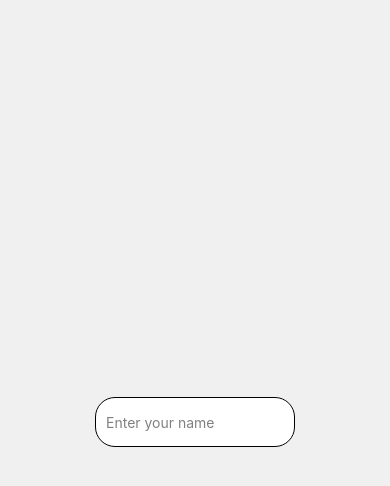
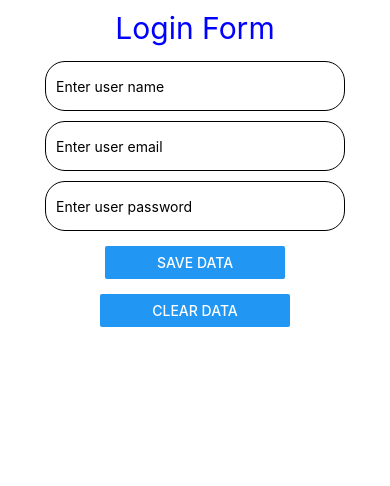
Before and after one commit to ahsandevsinn/AwesomeProject, a React Native app: screen / in a window 390 px wide. Shown: the top 486 px of the page. Built offline with nearby package versions, Linux system fonts and the light colour scheme.

Commit message:
add form with state

```diff
--- a/App.js
+++ b/App.js
@@ -1,30 +1,38 @@
 import React, { useState } from 'react';
-import { View, TextInput, StyleSheet } from 'react-native';
+import { View, Text, TextInputComponent, TextInput, Button } from 'react-native';
 import appStyles from './styles/style';
+// import appStyles from './styles/style';
 
 function App() {
   const [name, setName] = useState("");
+  const [email, setEmail] = useState("");
+  const [password, setPassword] = useState("");
 
   return (
-    <View style={styles.container}>
-      <TextInput
-        style={appStyles.textInput}
-        value={name}
-        onChangeText={(text) => setName(text)}
-        placeholder="Enter your name"
-        placeholderTextColor="gray"
-      />
+    <View style={appStyles.View}>
+      <Text style={appStyles.textBox}>Login Form</Text>
+      <TextInput style={appStyles.textInput} placeholder='Enter user name' onChangeText={(text)=>setName(text)} value={name}></TextInput>
+      <TextInput style={appStyles.textInput} placeholder='Enter user email' onChangeText={(text)=>setEmail(text)} value={email}></TextInput>
+      <TextInput style={appStyles.textInput} placeholder='Enter user password' onChangeText={(text)=>setPassword(text)} value={password}></TextInput>
+      <View style={{ width: 200, borderRadius: 30, padding: 10 }}>
+
+        <Button title='Save Data' onPress={()=>{
+
+          console.table([name,email,password]);
+
+        }}></Button>
+      </View>
+      <View style={{ width: 200, borderRadius: 30, padding: 5 }}>
+
+        <Button title='Clear Data' onPress={()=>{
+          setEmail('');
+          setName('');
+          setPassword('');
+        }}></Button>
+      </View>
     </View>
   );
 }
 
-const styles = StyleSheet.create({
-  container: {
-    flex: 1,
-    justifyContent: 'center',
-    alignItems: 'center',
-    backgroundColor: '#f0f0f0',
-  },
-});
 
 export default App;
--- a/styles/style.js
+++ b/styles/style.js
@@ -3,25 +3,35 @@ import { StyleSheet } from 'react-native';
 const appStyles = StyleSheet.create({
     textBox:
     {
-        padding: 10,
-        fontSize: 20,
+        fontSize: 30,
+       paddingTop : 10,
+       paddingBottom: 10,
+
         color: "blue",
+        textAlign: 'center',
 
     },
     textInput: {
         height: 50,
-        width: 200,
+        width: 300,
         borderRadius: 20,
         borderWidth: 1,
         borderColor: "black",
         backgroundColor: "#fff",
         paddingHorizontal: 10,
-        alignContent:'center',
-        alignItems:'center',
-        justifyContent : 'center',
+        margin : 5,
+        // alignContent:'center',
+        // alignItems:'center',
+        // justifyContent : 'center',
 
 
 
+
+    },
+
+    View:{
+        alignItems : 'center',
+        justifyContent : 'center'
 
     }
 
@@ -29,4 +39,5 @@ const appStyles = StyleSheet.create({
 
 })
 
+
 export default appStyles;
```
